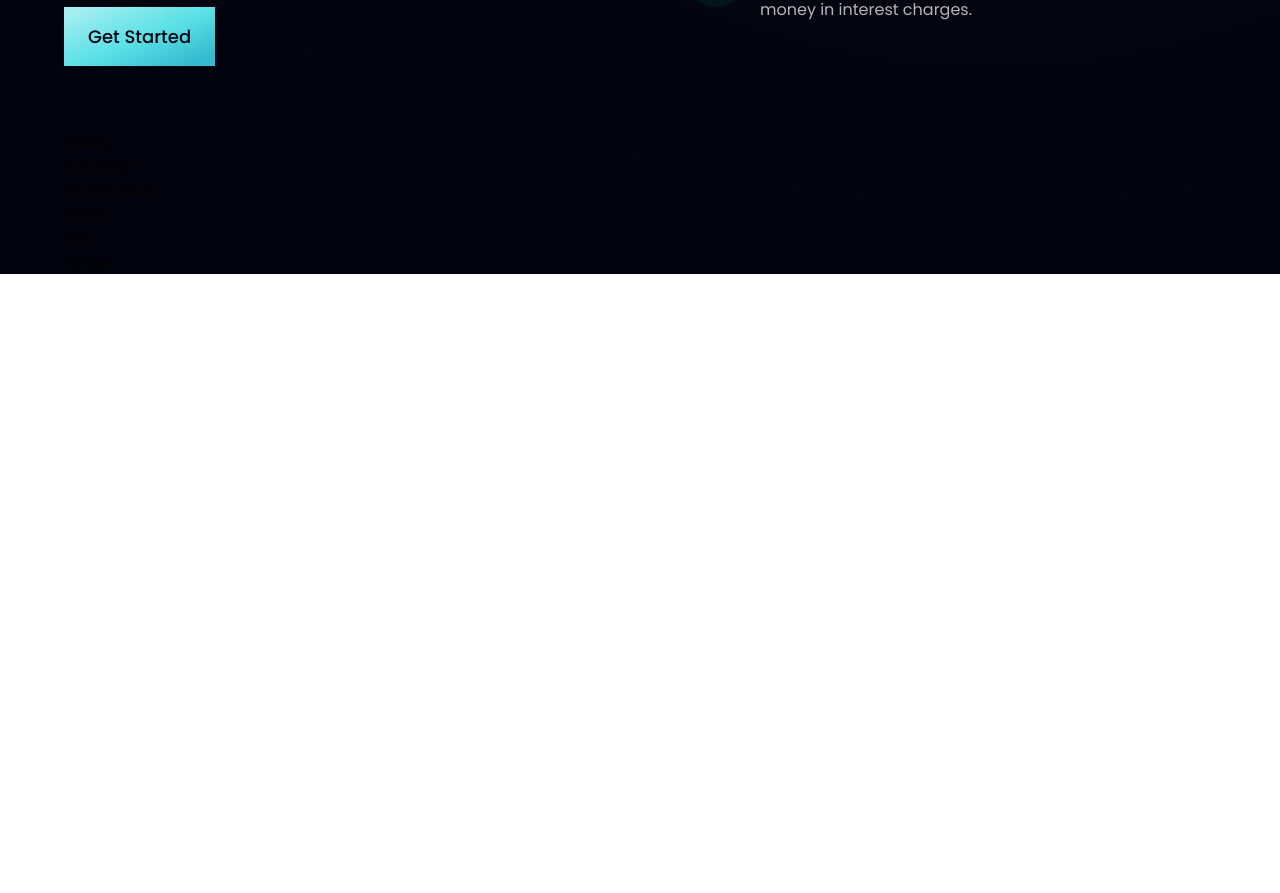
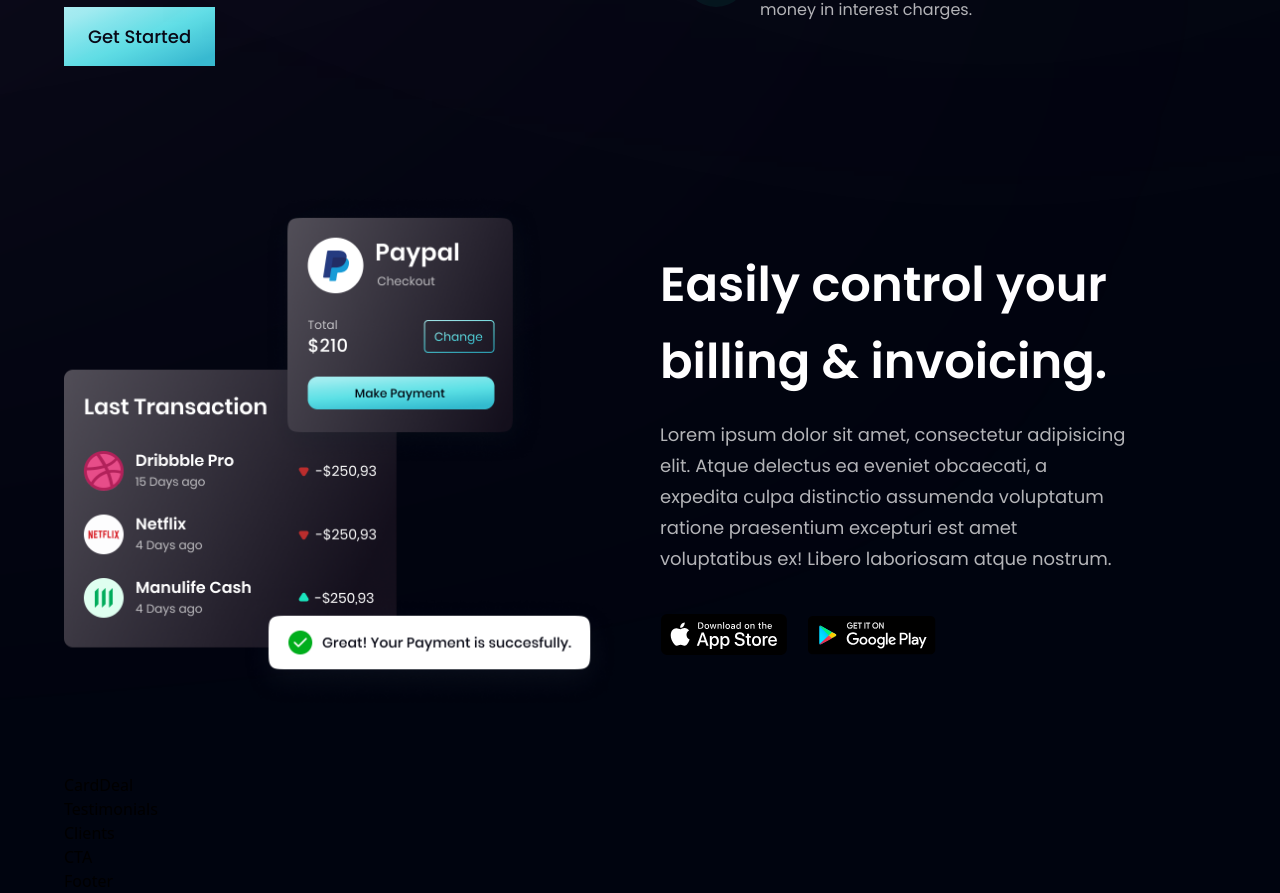
Before and after one commit to alexramosca/business, a React (Vite) app in the folder business/: page / in a window 1280 px wide. Shown: the part 1416-2309 px from the top of the page. Before the commit the page ends 1690 px from the top, so only its background shows below. Built offline with nearby package versions, Linux system fonts and the light colour scheme.

Commit message:
Designed Billing section

```diff
--- a/business/src/components/Billing.jsx
+++ b/business/src/components/Billing.jsx
@@ -1,9 +1,27 @@
 import React from 'react'
+import {apple, bill, google} from '../assets'
+import styles, {layout} from '../styles'
 
-function Billing() {
-  return (
-    <div>Billing</div>
+const Billing = () =>  (
+    <section id='product' className={layout.sectionReverse}>
+      <div className={layout.sectionImgReverse}>
+        <img src={bill} alt='billing' className='w-[100%] h-[100%] relative z-[5]'/>
+      </div>
+      <div  className='absolute z-[3] -left-1/2 top-0 w-[50%] h-[50%] rounded-full white__gradient' />
+      <div  className='absolute z-[0] -left-1/2 bottom-0 w-[50%] h-[50%] rounded-full pink__gradient' />
+      <div className={layout.sectionInfo}>
+        <h2 className={styles.heading2}>Easily control your <br className='sm:block hidden' /> billing & invoicing.</h2>
+        <p className={`${styles.paragraph} max-w-[470px] mt-5`}>
+            Lorem ipsum dolor sit amet, consectetur adipisicing elit. Atque delectus ea eveniet obcaecati, a expedita culpa distinctio
+             assumenda voluptatum ratione praesentium excepturi est amet voluptatibus ex! Libero laboriosam atque nostrum.
+        </p>
+        <div className='flex flex-row flex-wrap sm:mt-10 mt-6'>
+            <img src={apple} alt='Apple Store' className='w-[128px] h-[42px] object-contain mr-5 cursor-pointer' />
+            <img src={google} alt='Google Play' className='w-[128px] h-[42px] object-contain mr-5 cursor-pointer' />
+        </div>
+      </div>
+    </section>
   )
-}
+
 
 export default Billing
```
